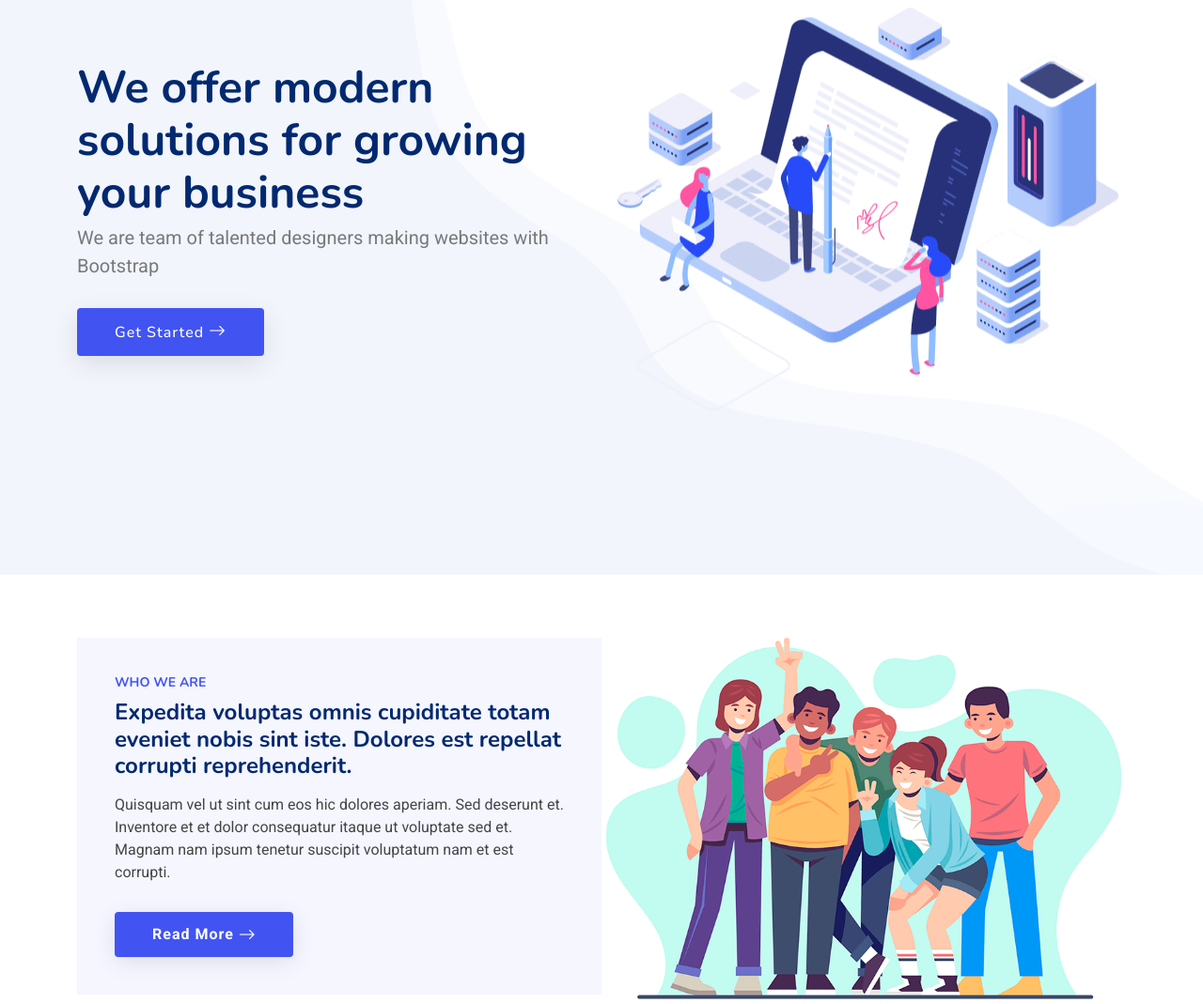
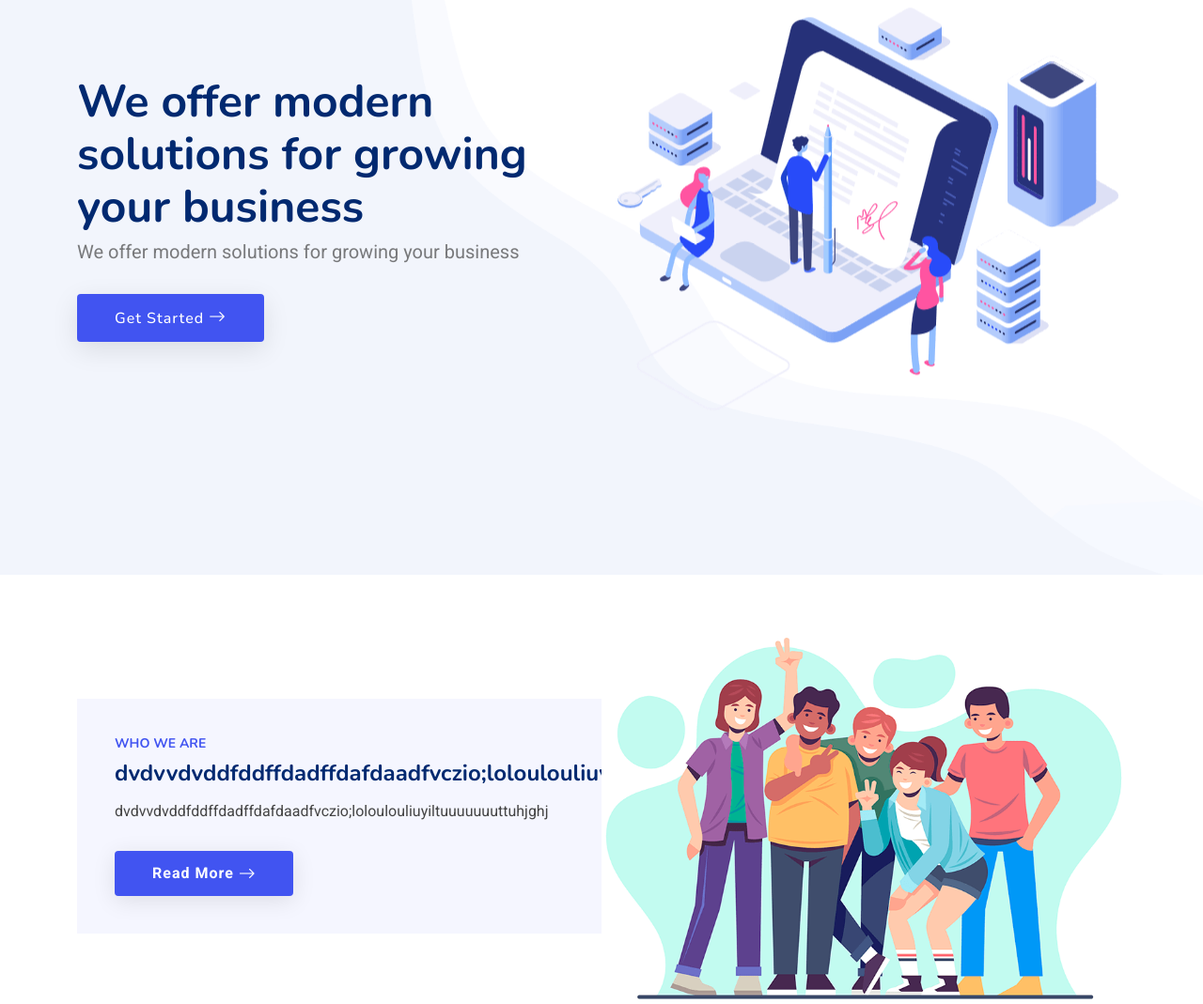
Before and after one commit to marawanwana/nano, a plain HTML site: page index.html in a window 1280 px wide. Shown: the part 188-1257 px from the top of the page at 94% size. Drawn offline with nearby package versions, Linux system fonts and the light colour scheme.

Commit message:
Add files via upload

```diff
--- a/index.html
+++ b/index.html
@@ -71,7 +71,7 @@
         <div class="row gy-4">
           <div class="col-lg-6 order-2 order-lg-1 d-flex flex-column justify-content-center">
             <h1 data-aos="fade-up">We offer modern solutions for growing your business</h1>
-            <p data-aos="fade-up" data-aos-delay="100">We are team of talented designers making websites with Bootstrap</p>
+            <p data-aos="fade-up" data-aos-delay="100">We offer modern solutions for growing your business</p>
             <div class="d-flex flex-column flex-md-row" data-aos="fade-up" data-aos-delay="200">
               <a href="#about" class="btn-get-started">Get Started <i class="bi bi-arrow-right"></i></a>
             </div>
@@ -93,9 +93,9 @@
           <div class="col-lg-6 d-flex flex-column justify-content-center" data-aos="fade-up" data-aos-delay="200">
             <div class="content">
               <h3>Who We Are</h3>
-              <h2>Expedita voluptas omnis cupiditate totam eveniet nobis sint iste. Dolores est repellat corrupti reprehenderit.</h2>
+              <h2>dvdvvdvddfddffdadffdafdaadfvczio;loloulouliuyiltuuuuuuuttuhjghj</h2>
               <p>
-                Quisquam vel ut sint cum eos hic dolores aperiam. Sed deserunt et. Inventore et et dolor consequatur itaque ut voluptate sed et. Magnam nam ipsum tenetur suscipit voluptatum nam et est corrupti.
+                dvdvvdvddfddffdadffdafdaadfvczio;loloulouliuyiltuuuuuuuttuhjghj
               </p>
               <div class="text-center text-lg-start">
                 <a href="#" class="btn-read-more d-inline-flex align-items-center justify-content-center align-self-center">
```
